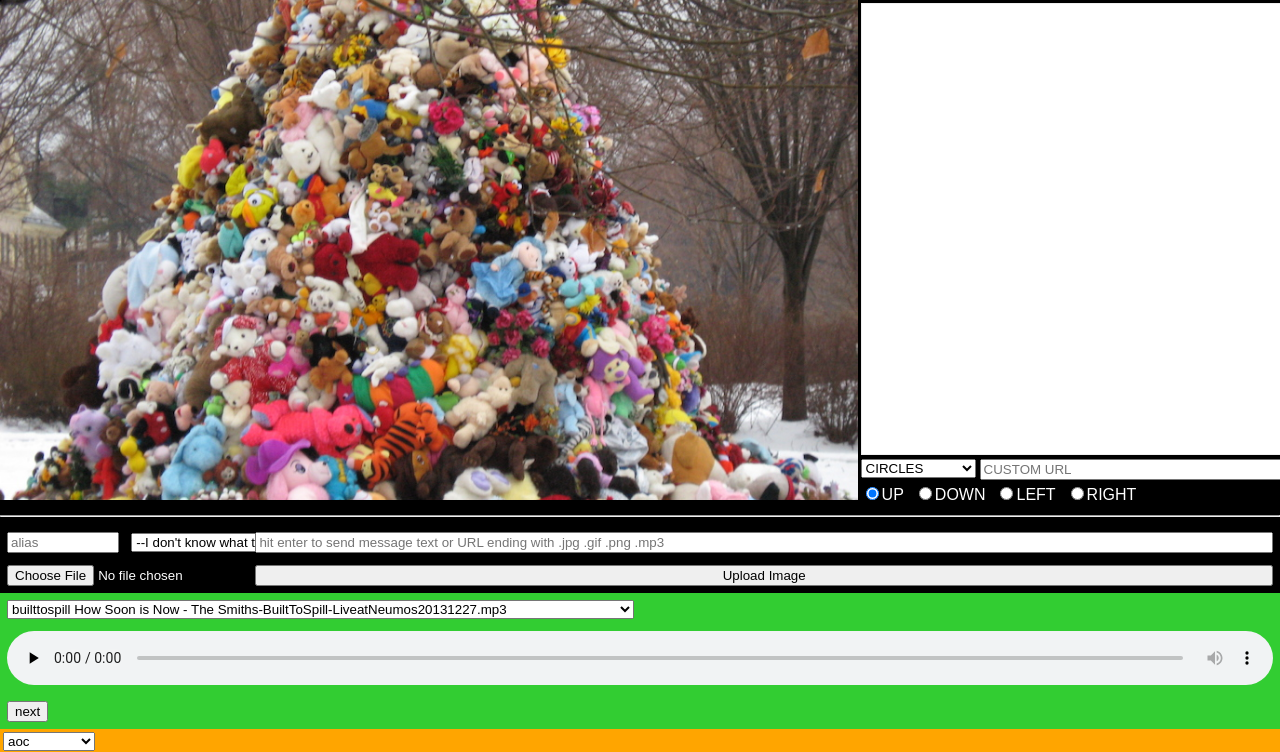
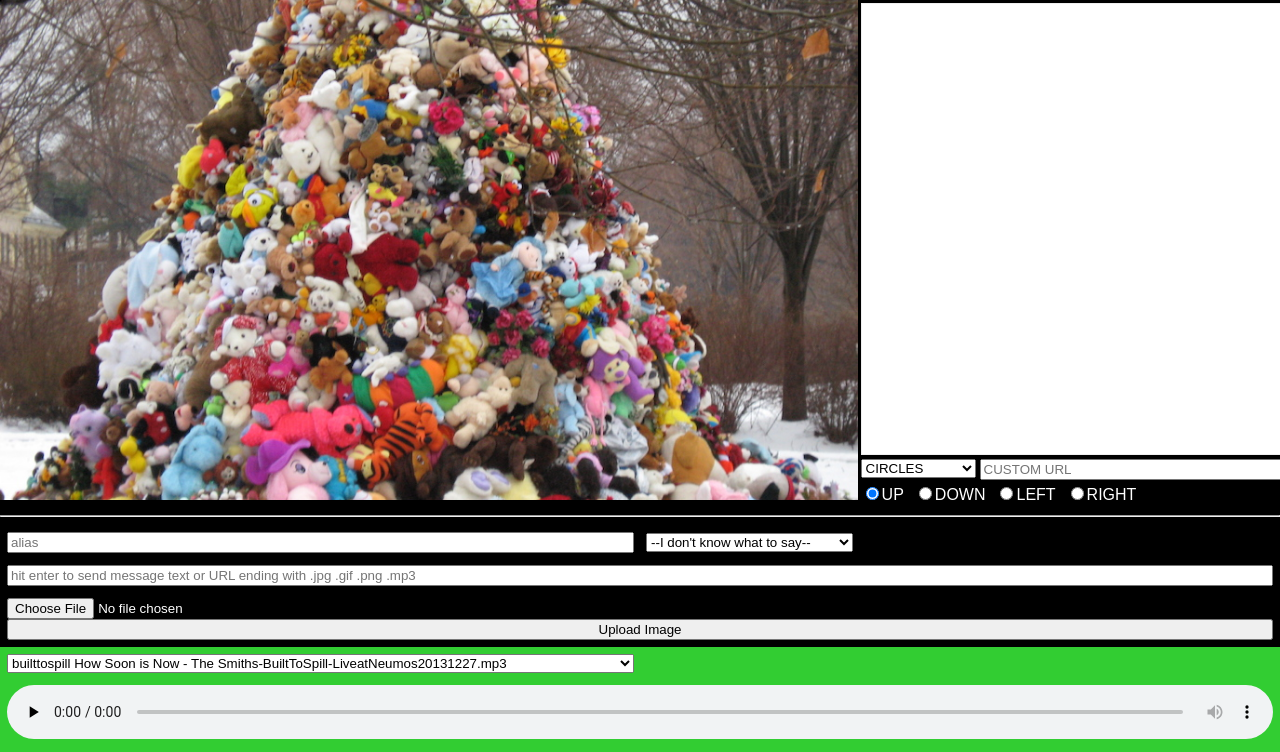
Before and after one commit to jimarasim/stuffedanimalwar, a website: page fromkittehwithlove.html in a window 1280 px wide. Shown: the top 752 px of the page. Drawn offline with nearby package versions, Linux system fonts and the light colour scheme; no server answers; grey boxes are pictures that could not be loaded.

Commit message:
form cleanup

```diff
--- a/fromkittehwithlove.html
+++ b/fromkittehwithlove.html
@@ -26,13 +26,16 @@
                 {'file':'gamemedia/dogs.png','title':'Dog'},
                 {'file':'gamemedia/lamblambs.png','title':'Lamb'},
                 {'file':'gamemedia/lions.png','title':'Lion'},
+                {'file':'gamemedia/penis.png','title':'Penis'},
                 {'file':'gamemedia/pinkelephant.png','title':'Pink Elephant'},
                 {'file':'gamemedia/queen.png','title':'Queen'},
                 {'file':'gamemedia/r2d2.png','title':'R2D2'},
                 {'file':'gamemedia/rainier.png','title':'Mt Rainier'},
                 {'file':'gamemedia/spaceneedle.png','title':'Space Needle'},
                 {'file':'gamemedia/stormtrooper.png','title':'Storm Trooper'},
+                {'file':'gamemedia/thechosenone.png','title':'Jedi'},
                 {'file':'gamemedia/truck.png','title':'Truck'},
+                {'file':'gamemedia/vagina.png','title':'Vagina'},
                 {'file':'gamemedia/whale.png','title':'Orca'},
                 {'file':'gamemedia/wheel.png','title':'Wheel'},
                 {'file':'gamemedia/yoda.png','title':'Yoda'},
--- a/htmlwriter.js
+++ b/htmlwriter.js
@@ -247,17 +247,17 @@ function writeChatForm(responsesObject){
                 writeDefaultAutoResponderOptions(responsesObject);
                 document.write("</select>");
             document.write("</td>");
-            document.write("<td id=\"chatclientmessagetd\">");
+        document.write("</tr>");
+        document.write("<tr>");
+            document.write("<td id=\"chatclientmessagetd\" colspan=\"2\">");
                 document.write("<input id=\"chatClientMessage\" placeholder=\"hit enter to send message text or URL ending with .jpg .gif .png .mp3\" />");
             document.write("</td>");
             document.write("</form>");
         document.write("</tr>");
         document.write("<tr>");
     document.write("<form id=\"uploadForm\" enctype=\"multipart/form-data\">");
-            document.write("<td id=\"chatclientuploadformtd\" colspan='2'>");
+            document.write("<td id=\"chatclientuploadformtd\" colspan=\"2\">");
             document.write("<input type=\"file\" name=\"image\" accept=\"image/*\" required>");
-            document.write("</td>");
-            document.write("<td id=\"chatclientuploadformtd\">");
             document.write("<button type=\"submit\">Upload Image</button>");
             document.write("</td>");
             document.write("</form>");
```
Also changed, not shown: gamemedia/snakesonaplane.png (deleted), gamemedia/streetdome.jpg (deleted).
